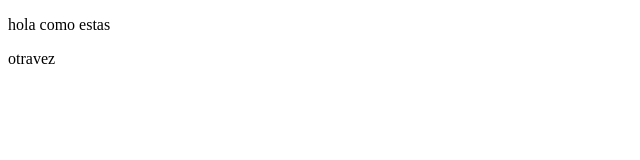
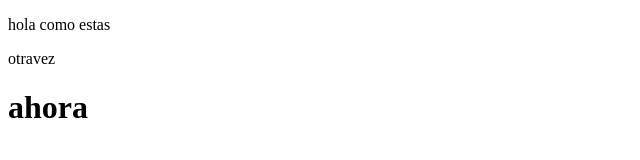
Before and after one commit to miguelreal90/primera_pagina, a plain HTML site: page index.html in a window 1280 px wide. Shown: the whole page, without its empty margins (0-640 px from the left). Drawn offline with Linux system fonts and the light colour scheme.

Commit message:
otra cosa

```diff
--- a/index.html
+++ b/index.html
@@ -8,5 +8,6 @@
 <body>
     <p>hola como estas</p>
     <p>otravez</p>
+    <h1>ahora</h1>
 </body>
 </html>
```
